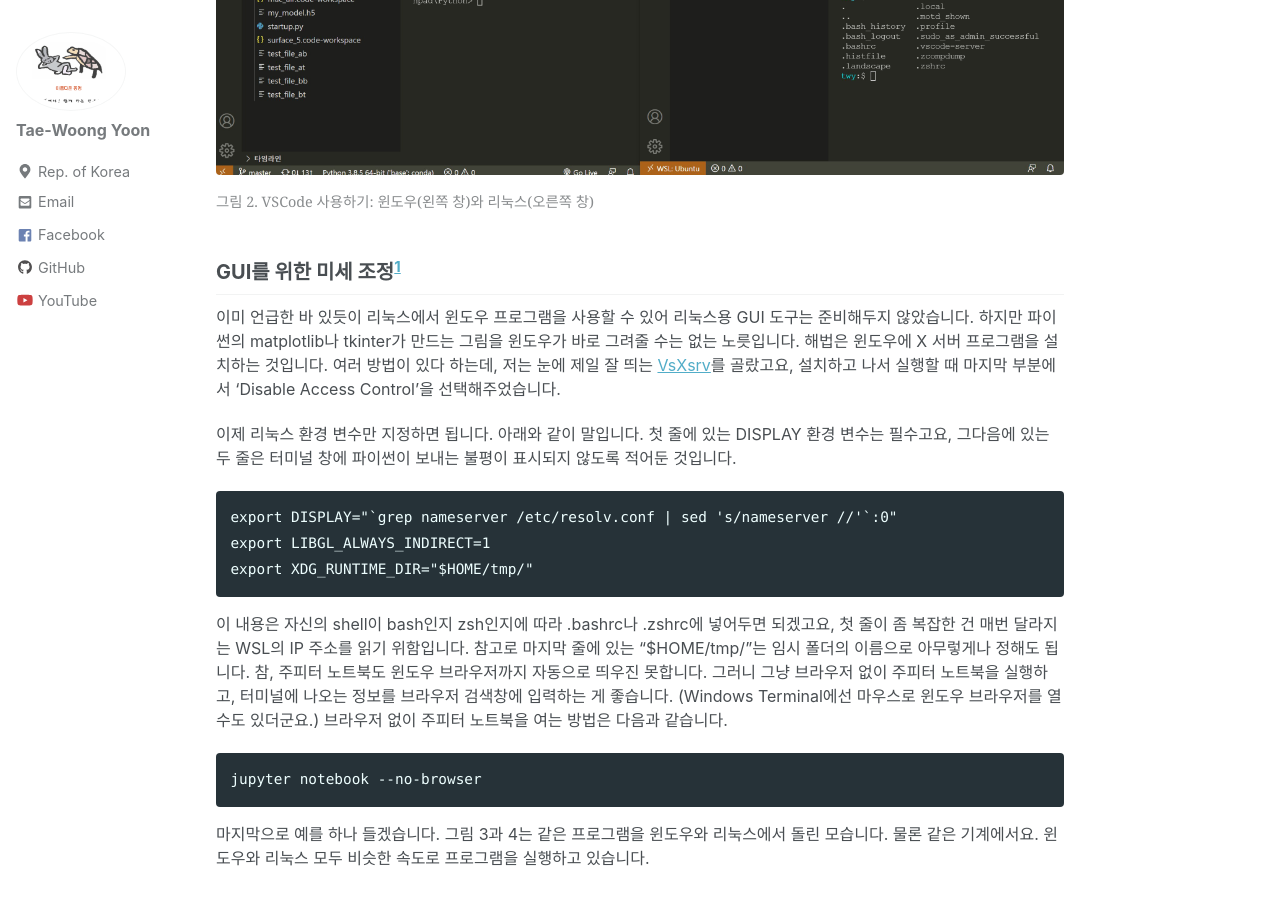
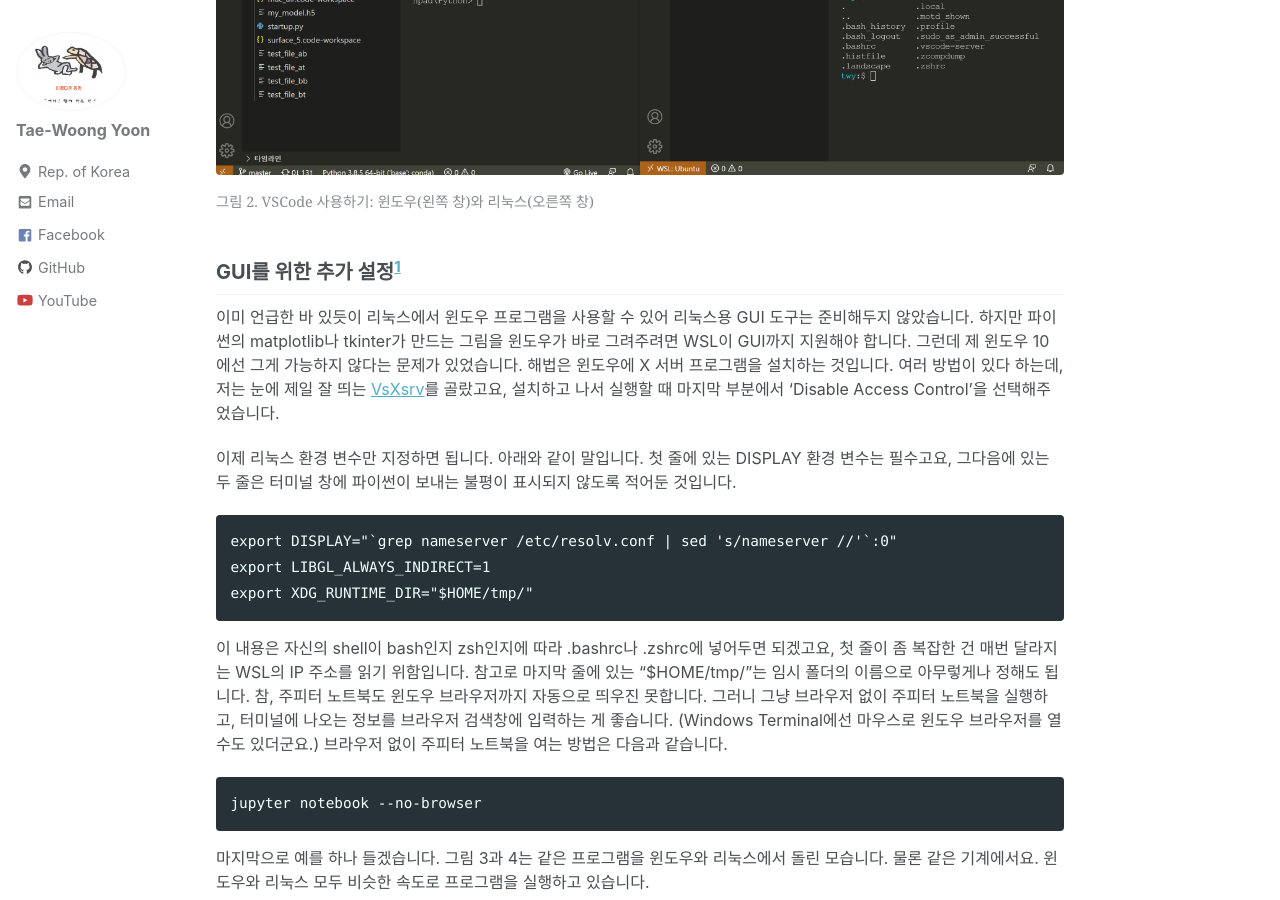
Before and after one commit to twy80/mkkim85.github.io, a Jekyll site: the page built from _posts/2021-10-08-wsl.md, in a window 1280 px wide and 900 px high, scrolled down 2837 px. Built offline with Jekyll 4.4.1, drawn with Linux system fonts in a browser that asks for light colours; nearby versions of some CDN libraries; some of the changed text lies outside the part shown.

Commit message:
Update 2021-10-08-wsl.md

```diff
--- a/_posts/2021-10-08-wsl.md
+++ b/_posts/2021-10-08-wsl.md
@@ -65,9 +65,9 @@
     <figcaption>그림 2. VSCode 사용하기: 윈도우(왼쪽 창)와 리눅스(오른쪽 창)</figcaption>
 </figure>
 
-## GUI를 위한 미세 조정<sup>[1](#footnote_1)</sup>
+## GUI를 위한 추가 설정<sup>[1](#footnote_1)</sup>
 
-이미 언급한 바 있듯이 리눅스에서 윈도우 프로그램을 사용할 수 있어 리눅스용 GUI 도구는 준비해두지 않았습니다. 하지만 파이썬의 matplotlib나 tkinter가 만드는 그림을 윈도우가 바로 그려줄 수는 없는 노릇입니다. 해법은 윈도우에 X 서버 프로그램을 설치하는 것입니다. 여러 방법이 있다 하는데, 저는 눈에 제일 잘 띄는 [VsXsrv](https://sourceforge.net/projects/vcxsrv/)를 골랐고요, 설치하고 나서 실행할 때 마지막 부분에서 'Disable Access Control'을 선택해주었습니다.
+이미 언급한 바 있듯이 리눅스에서 윈도우 프로그램을 사용할 수 있어 리눅스용 GUI 도구는 준비해두지 않았습니다. 하지만 파이썬의 matplotlib나 tkinter가 만드는 그림을 윈도우가 바로 그려주려면 WSL이 GUI까지 지원해야 합니다. 그런데 제 윈도우 10에선 그게 가능하지 않다는 문제가 있었습니다. 해법은 윈도우에 X 서버 프로그램을 설치하는 것입니다. 여러 방법이 있다 하는데, 저는 눈에 제일 잘 띄는 [VsXsrv](https://sourceforge.net/projects/vcxsrv/)를 골랐고요, 설치하고 나서 실행할 때 마지막 부분에서 'Disable Access Control'을 선택해주었습니다.
 
 이제 리눅스 환경 변수만 지정하면 됩니다. 아래와 같이 말입니다. 첫 줄에 있는 DISPLAY 환경 변수는 필수고요, 그다음에 있는 두 줄은 터미널 창에 파이썬이 보내는 불평이 표시되지 않도록 적어둔 것입니다.
 
@@ -97,4 +97,4 @@
 
 제대로 된 리눅스를 윈도우에서 이렇듯 가볍게 사용해보는 건 정말 멋진 경험이었습니다.
 
-<sup>[1](#footnote_1)</sup> <a name="footnote_1"></a>이 내용은 윈도우 10에만 해당합니다. 윈도우 11에선 WSL가 설치될 때 GUI도 함께 깔리기 때문입니다. 요컨대 윈도우 11에선 여기 나온 바와 같은 미세 조정이 필요 없습니다. (추가 프로그램 설치나 DISPLAY 환경 변수 설정 없이) 그냥 됩니다.
+<sup>[1](#footnote_1)</sup> <a name="footnote_1"></a>GUI를 위한 추가 설정은 윈도우 10에만 해당합니다. 윈도우 11에선 WSL가 설치될 때 GUI도 함께 깔리기 때문입니다. 요컨대 윈도우 11에선 여기 나온 바와 같은 미세 조정이 필요 없습니다. (추가 프로그램 설치나 DISPLAY 환경 변수 설정 없이) 그냥 됩니다.
```
